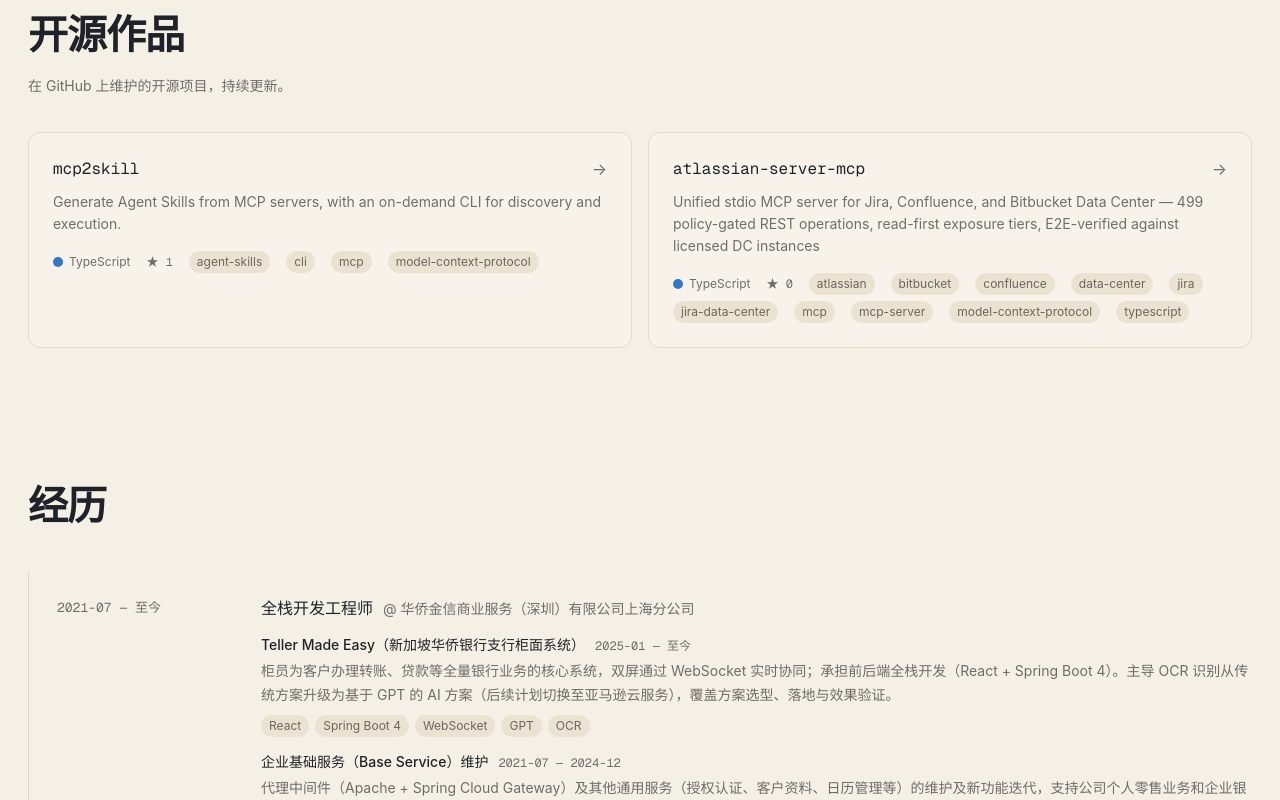
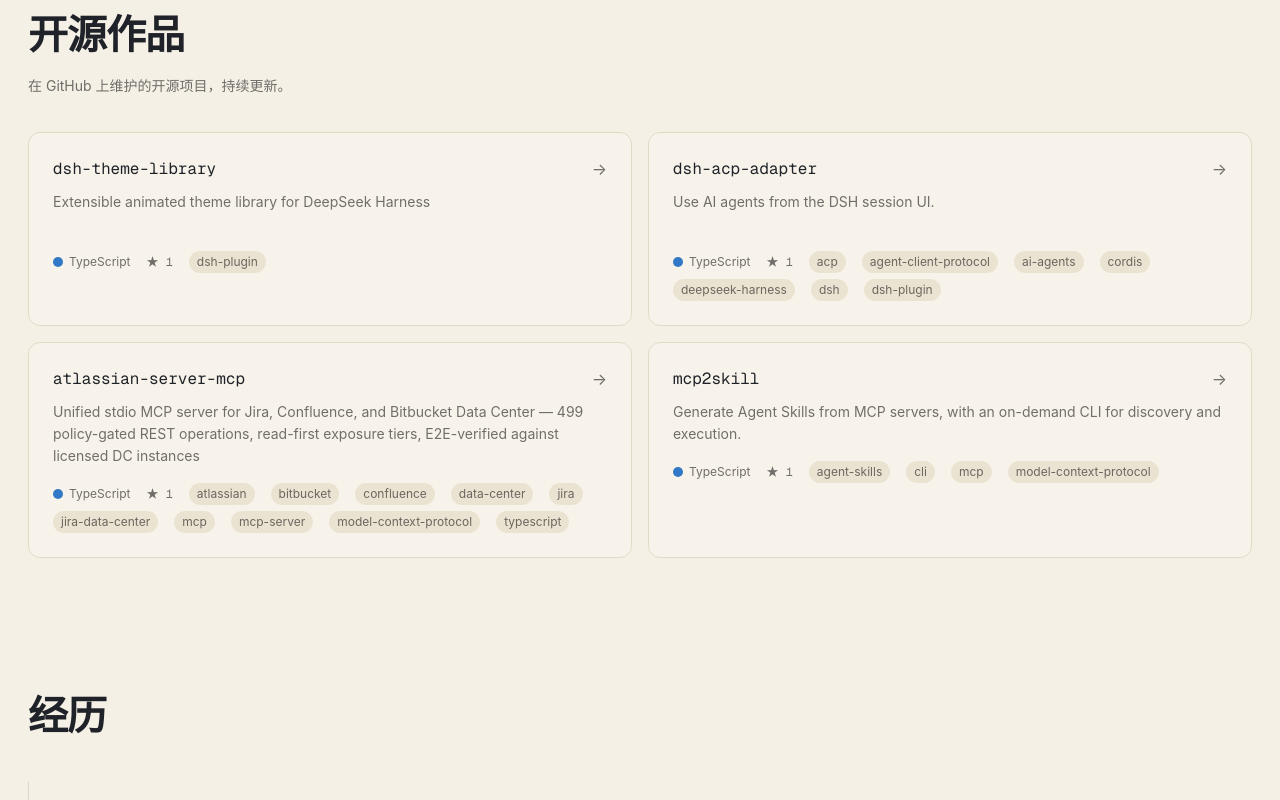
Before and after one commit to zaimokuza-yoshiteru/zaimokuza, a React (Vite) app: page / in a window 1280 px wide. Shown: the part 860-1660 px from the top of the page. Built offline with nearby package versions, Linux system fonts and the light colour scheme; the HTML template or start-up script is replaced by a standard one.

Commit message:
update info

```diff
--- a/src/data/profile.ts
+++ b/src/data/profile.ts
@@ -69,8 +69,8 @@
           period: '2025-01 — 至今',
           title: 'Teller Made Easy（新加坡华侨银行支行柜面系统）',
           detail:
-            '柜员为客户办理转账、贷款等全量银行业务的核心系统，双屏通过 WebSocket 实时协同；承担前后端全栈开发（React + Spring Boot 4）。主导 OCR 识别从传统方案升级为基于 GPT 的 AI 方案（后续计划切换至亚马逊云服务），覆盖方案选型、落地与效果验证。',
-          tags: ['React', 'Spring Boot 4', 'WebSocket', 'GPT', 'OCR'],
+            '柜员为客户办理转账、贷款等全量银行业务的核心系统，双屏通过 WebSocket 实时协同；承担前后端全栈开发（React + Spring Boot 4）。',
+          tags: ['React', 'Spring Boot 4', 'WebSocket'],
         },
         {
           period: '2021-07 — 2024-12',
--- a/src/data/projects.json
+++ b/src/data/projects.json
@@ -1,27 +1,44 @@
 [
   {
-    "description": "Generate Agent Skills from MCP servers, with an on-demand CLI for discovery and execution.",
+    "name": "dsh-theme-library",
+    "description": "Extensible animated theme library for DeepSeek Harness",
+    "language": "TypeScript",
+    "stars": 1,
     "forks": 0,
+    "url": "https://github.com/zaimokuza-yoshiteru/dsh-theme-library",
     "homepage": "",
-    "language": "TypeScript",
-    "name": "mcp2skill",
-    "stars": 1,
     "topics": [
-      "agent-skills",
-      "cli",
-      "mcp",
-      "model-context-protocol"
+      "dsh-plugin"
     ],
-    "updatedAt": "2026-08-05T02:28:14Z",
-    "url": "https://github.com/zaimokuza-yoshiteru/mcp2skill"
+    "updatedAt": "2026-08-25T03:46:42Z"
   },
   {
+    "name": "dsh-acp-adapter",
+    "description": "Use AI agents from the DSH session UI.",
+    "language": "TypeScript",
+    "stars": 1,
+    "forks": 0,
+    "url": "https://github.com/zaimokuza-yoshiteru/dsh-acp-adapter",
+    "homepage": null,
+    "topics": [
+      "acp",
+      "agent-client-protocol",
+      "ai-agents",
+      "cordis",
+      "deepseek-harness",
+      "dsh",
+      "dsh-plugin"
+    ],
+    "updatedAt": "2026-08-25T03:46:40Z"
+  },
+  {
+    "name": "atlassian-server-mcp",
     "description": "Unified stdio MCP server for Jira, Confluence, and Bitbucket Data Center — 499 policy-gated REST operations, read-first exposure tiers, E2E-verified against licensed DC instances",
+    "language": "TypeScript",
+    "stars": 1,
     "forks": 0,
+    "url": "https://github.com/zaimokuza-yoshiteru/atlassian-server-mcp",
     "homepage": "https://www.npmjs.com/package/@zaimokuza/atlassian-server-mcp",
-    "language": "TypeScript",
-    "name": "atlassian-server-mcp",
-    "stars": 0,
     "topics": [
       "atlassian",
       "bitbucket",
@@ -34,7 +51,22 @@
       "model-context-protocol",
       "typescript"
     ],
-    "updatedAt": "2026-08-11T03:51:02Z",
-    "url": "https://github.com/zaimokuza-yoshiteru/atlassian-server-mcp"
+    "updatedAt": "2026-08-13T17:07:29Z"
+  },
+  {
+    "name": "mcp2skill",
+    "description": "Generate Agent Skills from MCP servers, with an on-demand CLI for discovery and execution.",
+    "language": "TypeScript",
+    "stars": 1,
+    "forks": 0,
+    "url": "https://github.com/zaimokuza-yoshiteru/mcp2skill",
+    "homepage": "",
+    "topics": [
+      "agent-skills",
+      "cli",
+      "mcp",
+      "model-context-protocol"
+    ],
+    "updatedAt": "2026-08-05T02:28:14Z"
   }
 ]
```
Also changed, not shown: 2 other files (tests, documents, lock files or other folders).
